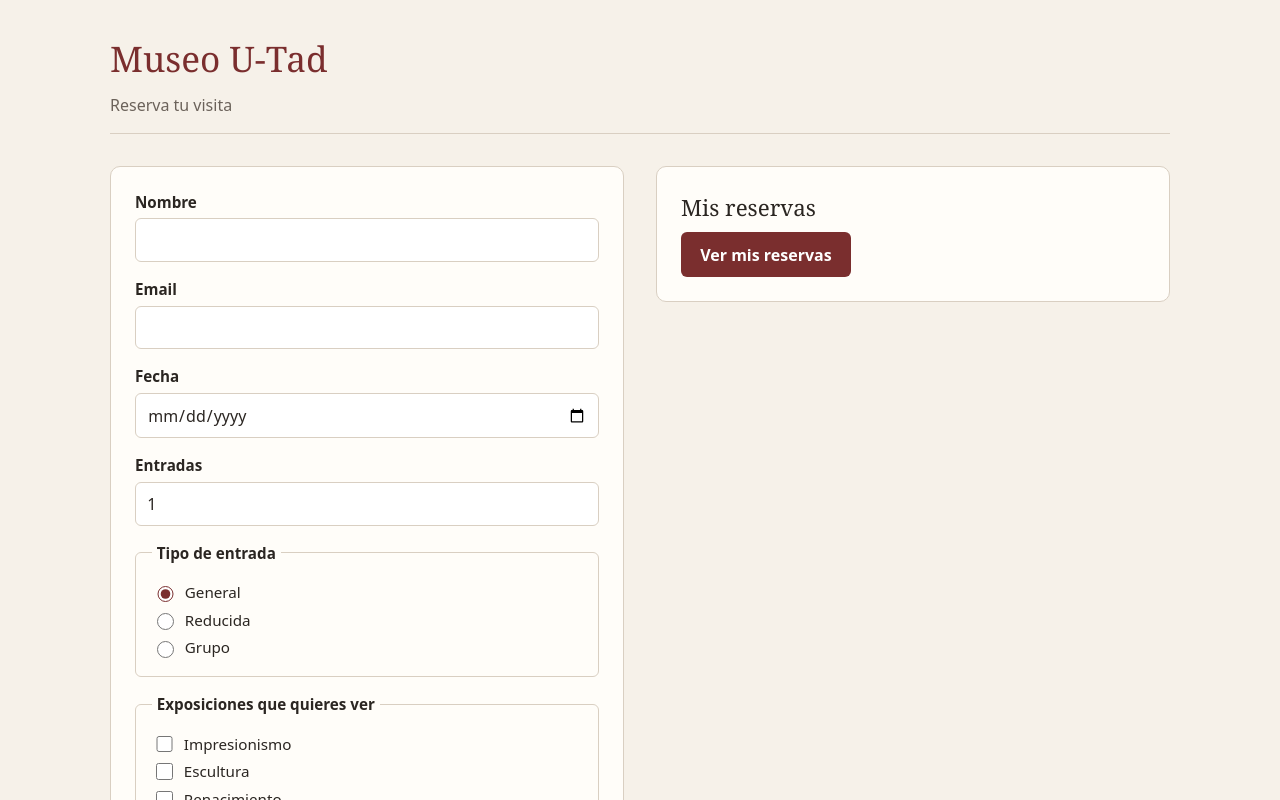
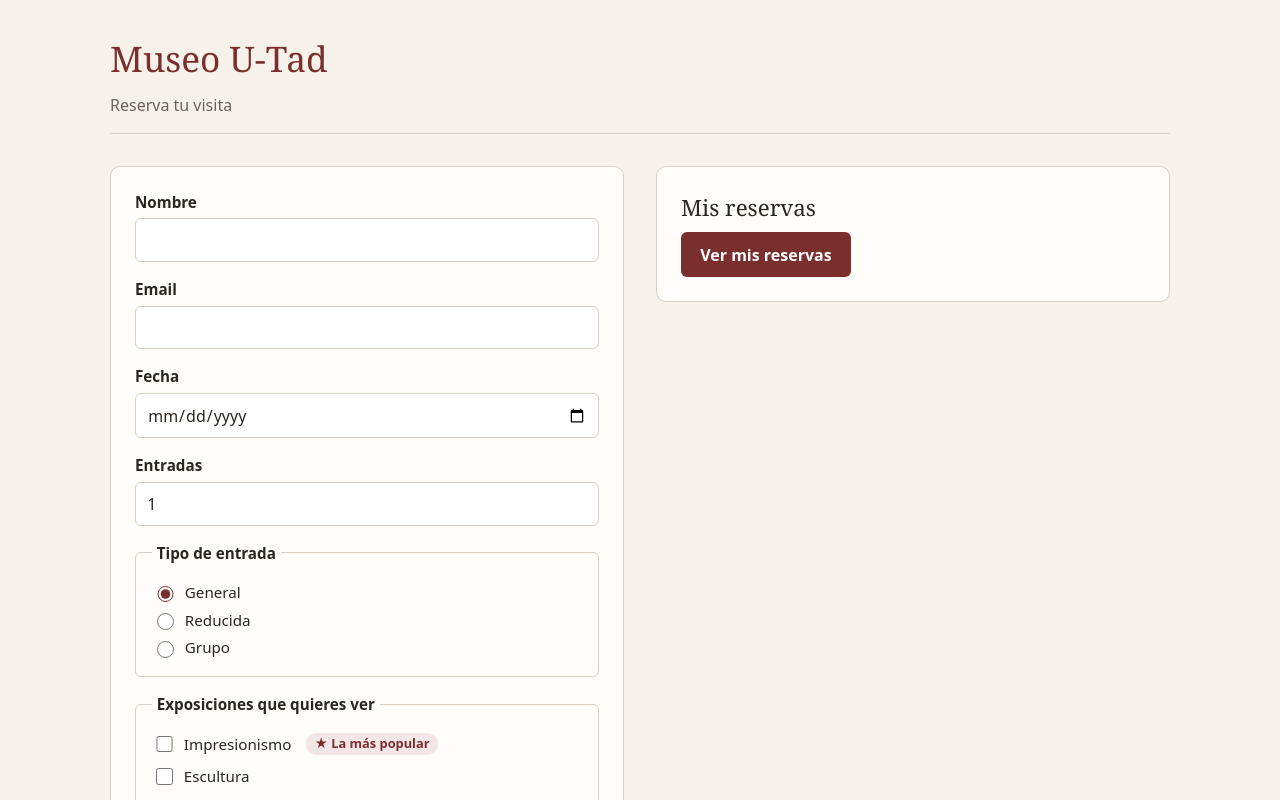
Before and after one commit to lidiagutierrezlopez-cpu/M4-Full_Contact_Forms, a React (Vite) app: page / in a window 1280 px wide. Shown: the top 800 px of the page. Built offline with nearby package versions, Linux system fonts and the light colour scheme; data requests are answered from the project's data file.

Commit message:
añadir exposicion más popular

```diff
--- a/db.json
+++ b/db.json
@@ -39,6 +39,32 @@
       "comentario": "hola",
       "normas": true,
       "id": "R0wNAaSLDoQ"
+    },
+    {
+      "nombre": "lidia",
+      "email": "lidia@gmail.com",
+      "fecha": "2026-11-25",
+      "entradas": 6,
+      "tipo": "general",
+      "exposiciones": [
+        "impresionismo"
+      ],
+      "comentario": "",
+      "normas": true,
+      "id": "Ewok8BWcEK8"
+    },
+    {
+      "nombre": "lidia",
+      "email": "lidia@gmail.com",
+      "fecha": "2026-11-21",
+      "entradas": 5,
+      "tipo": "general",
+      "exposiciones": [
+        "impresionismo"
+      ],
+      "comentario": "",
+      "normas": true,
+      "id": "VujyuJ1Ryg4"
     }
   ],
   "$schema": "./node_modules/json-server/schema.json"
--- a/src/components/FormularioReserva.jsx
+++ b/src/components/FormularioReserva.jsx
@@ -1,10 +1,11 @@
 import { useForm, useWatch } from "react-hook-form";
 import { zodResolver } from "@hookform/resolvers/zod";
 import { esquemaReserva } from "../schemas/reserva";
-import { useMutation, useQueryClient } from "@tanstack/react-query";
-import { crearReserva } from "../services/reservas";
-import { PRECIOS } from "../datos/museo";
+import { useMutation, useQuery, useQueryClient } from "@tanstack/react-query";
+import { crearReserva, obtenerReservas } from "../services/reservas";
+import { EXPOSICIONES, PRECIOS } from "../datos/museo";
 import VentanaConfirmacion from "./VentanaConfirmacion";
+import { exposicionMasPopular } from "../utils/popularidad";
 
 export default function FormularioReserva() {
     const { register, reset, handleSubmit, formState: { errors }, control } = useForm({
@@ -34,6 +35,13 @@ export default function FormularioReserva() {
             reset();
         },
     });
+
+    const { data: todas } = useQuery({
+        queryKey: ["reservas"],
+        queryFn: obtenerReservas,
+    });
+
+    const popular = todas ? exposicionMasPopular(todas.reservas) : null;
 
     function onSubmit(datos) {
         mutacion.mutate(datos);
@@ -110,36 +118,25 @@ export default function FormularioReserva() {
 
                 <fieldset>
                     <legend>Exposiciones que quieres ver</legend>
+                    {EXPOSICIONES.map((expo) => (
+                        <div key={expo.id} className="exposicion">
                             <label>
                                 <input
                                     type="checkbox"
-                            value="impresionismo"
+                                    value={expo.id}
                                     aria-invalid={!!errors.exposiciones}
                                     aria-describedby={errors.exposiciones ? "error-exposiciones" : undefined}
                                     {...register("exposiciones")}
                                 />
-                        Impresionismo
+                                {expo.nombre}
+                                {popular === expo.id && (
+                                    <span className="popular">
+                                        <span aria-hidden="true">★ </span>La más popular
+                                    </span>
+                                )}
                             </label>
-                    <label>
-                        <input
-                            type="checkbox"
-                            value="escultura"
-                            aria-invalid={!!errors.exposiciones}
-                            aria-describedby={errors.exposiciones ? "error-exposiciones" : undefined}
-                            {...register("exposiciones")}
-                        />
-                        Escultura
-                    </label>
-                    <label>
-                        <input
-                            type="checkbox"
-                            value="renacimiento"
-                            aria-invalid={!!errors.exposiciones}
-                            aria-describedby={errors.exposiciones ? "error-exposiciones" : undefined}
-                            {...register("exposiciones")}
-                        />
-                        Renacimiento
-                    </label>
+                        </div>
+                    ))}
                     {errors.exposiciones && <p id="error-exposiciones" role="alert" className="error">{errors.exposiciones.message}</p>}
                 </fieldset>
 
--- a/src/index.css
+++ b/src/index.css
@@ -317,3 +317,21 @@ section form {
 .cabecera-lista p {
   margin: 0;
 }
+
+/* ===== Exposiciones ===== */
+.exposicion {
+  display: flex;
+  align-items: center;
+  flex-wrap: wrap;
+  gap: 0.25rem 0.75rem;
+}
+
+.popular {
+  margin-left: 0.4rem;
+  padding: 0.1rem 0.55rem;
+  border-radius: 999px;
+  background: #f3e6e6;
+  color: var(--acento);
+  font-size: 0.8rem;
+  font-weight: 600;
+}
--- /dev/null
+++ b/src/utils/popularidad.js
@@ -0,0 +1,21 @@
+export function exposicionMasPopular(reservas) {
+    const conteo = {};
+
+    for (const reserva of reservas) {
+        for (const exposicion of reserva.exposiciones) {
+            conteo[exposicion] = (conteo[exposicion] || 0) + reserva.entradas;
+        }
+    }
+
+    let ganadora = null;
+    let maximo = 0;
+
+    for (const [exposicion, total] of Object.entries(conteo)) {
+        if (total > maximo) {
+            ganadora = exposicion;
+            maximo = total;
+        }
+    }
+
+    return ganadora;
+}
```
Lines whose indentation alone changed are shown as unchanged.
